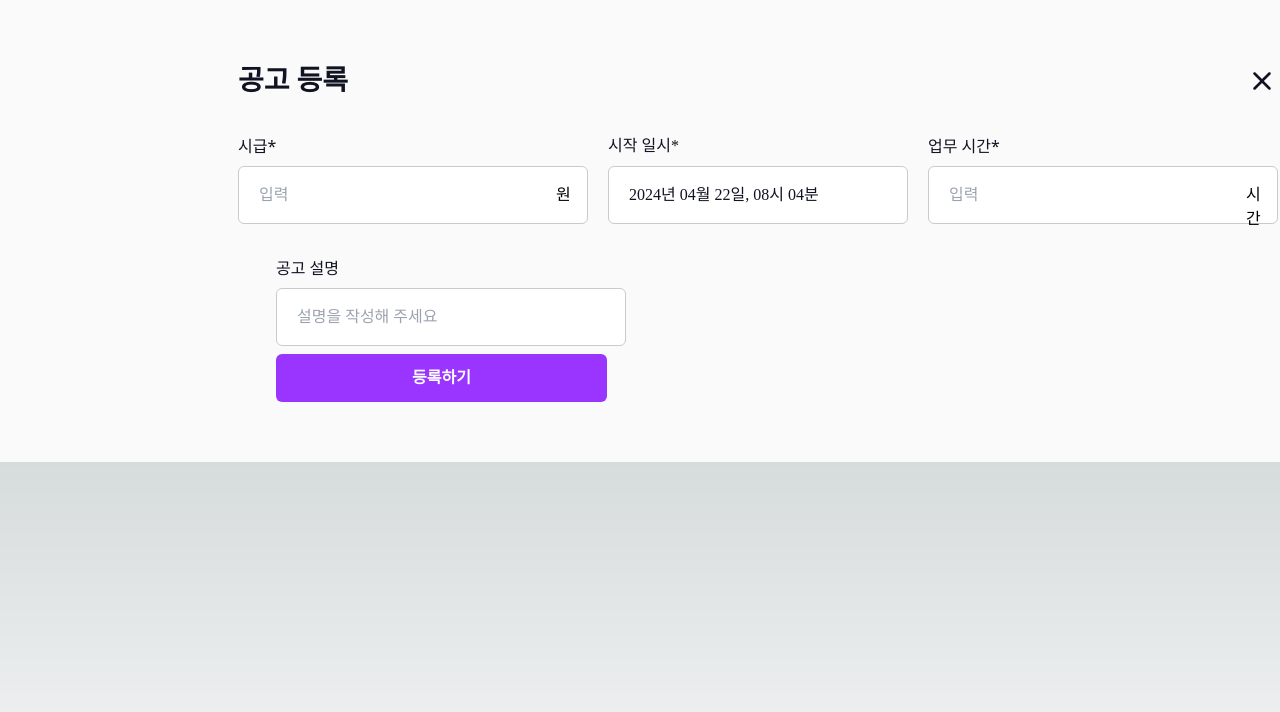
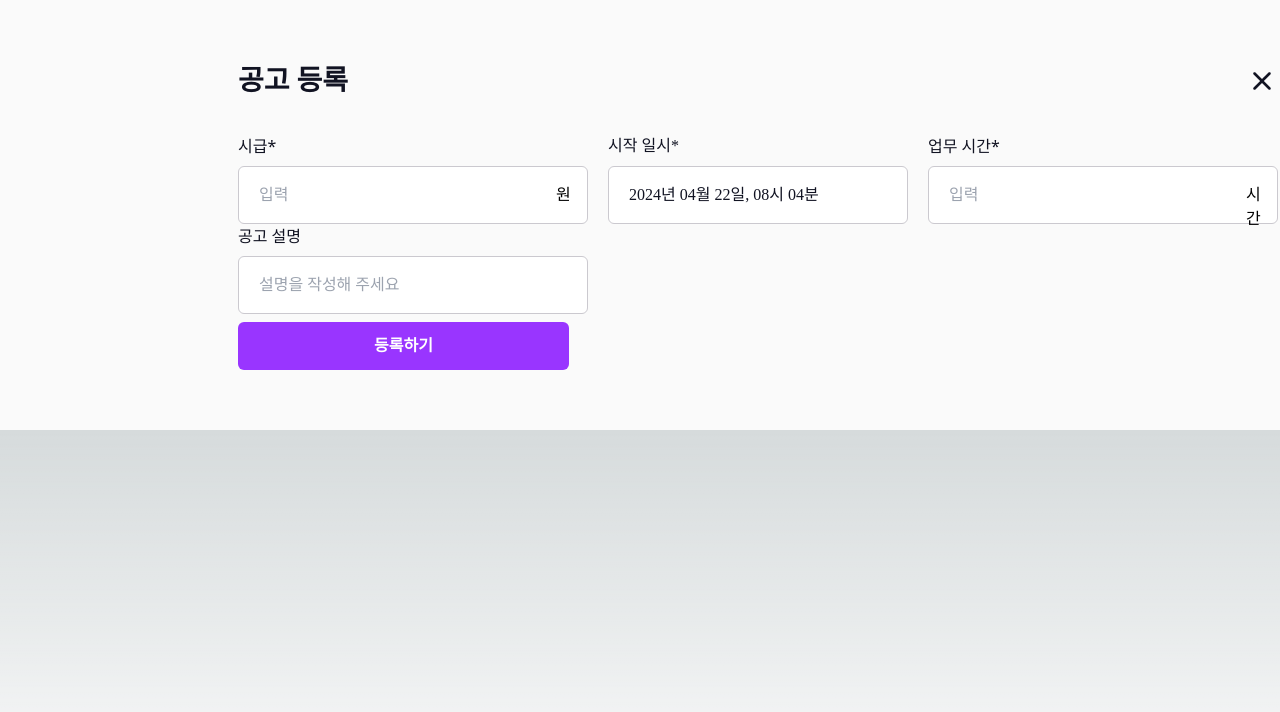
Before and after one commit to 12-Pair-Programming/Dang-il, a Next.js app: page /noticeRegist in a window 1280 px wide. Shown: the top 712 px of the page. Built offline with nearby package versions, Linux system fonts and the light colour scheme; a web font is replaced by a local one.

Commit message:
Fix: 오탈자 수정

```diff
--- a/pages/noticeRegist.tsx
+++ b/pages/noticeRegist.tsx
@@ -16,6 +16,10 @@ const noticeRegist = () => {
     { inputValue: '' },
   ];
 
+  const handleSubmit = (e) => {
+    e.preventDefault();
+  }
+
   const handleWritingNotice = () => {
     router.push('/myShopInfo');
   }
@@ -32,6 +36,7 @@ const noticeRegist = () => {
             </p>
             <Image src={`/images/close.svg`} alt='닫기' width={32} height={32} />
           </div>
+          <form onSubmit={handleSubmit}>
             <div className="inline-flex items-start gap-5">
               <Input title='시급*' placeholder="입력" type="text" countText="원" onChange={inputs[0].handleInput}>
 
@@ -49,6 +54,8 @@ const noticeRegist = () => {
                 등록하기
               </Button>
             </div>
+          </form>
+
         </div>
       </div>
     </>
```
Lines whose indentation alone changed are shown as unchanged.
